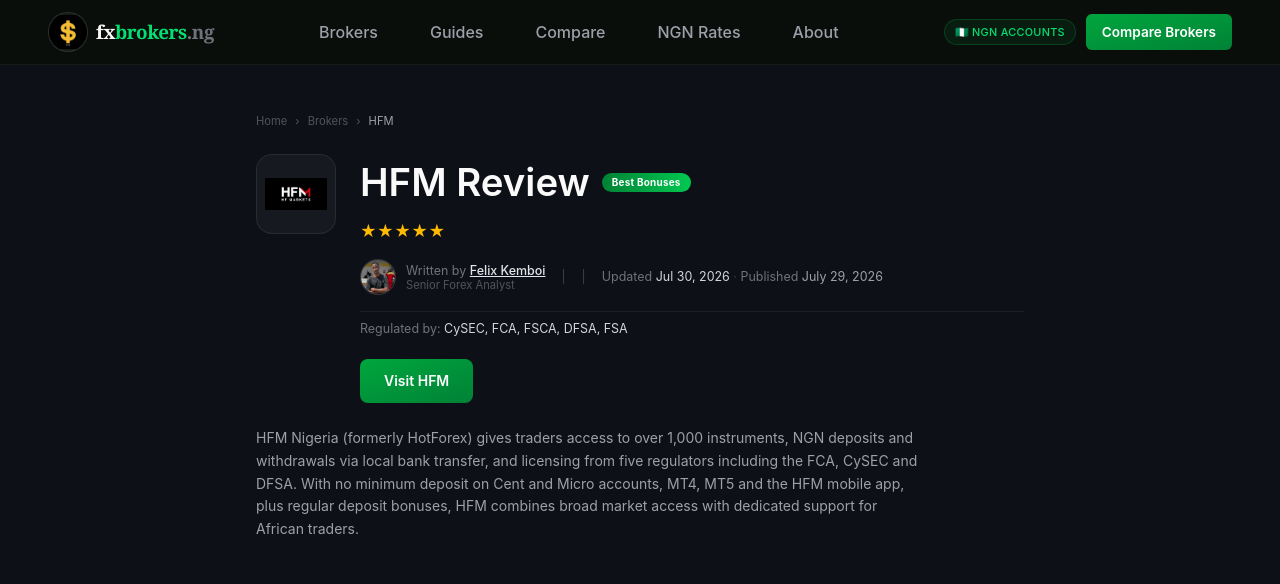
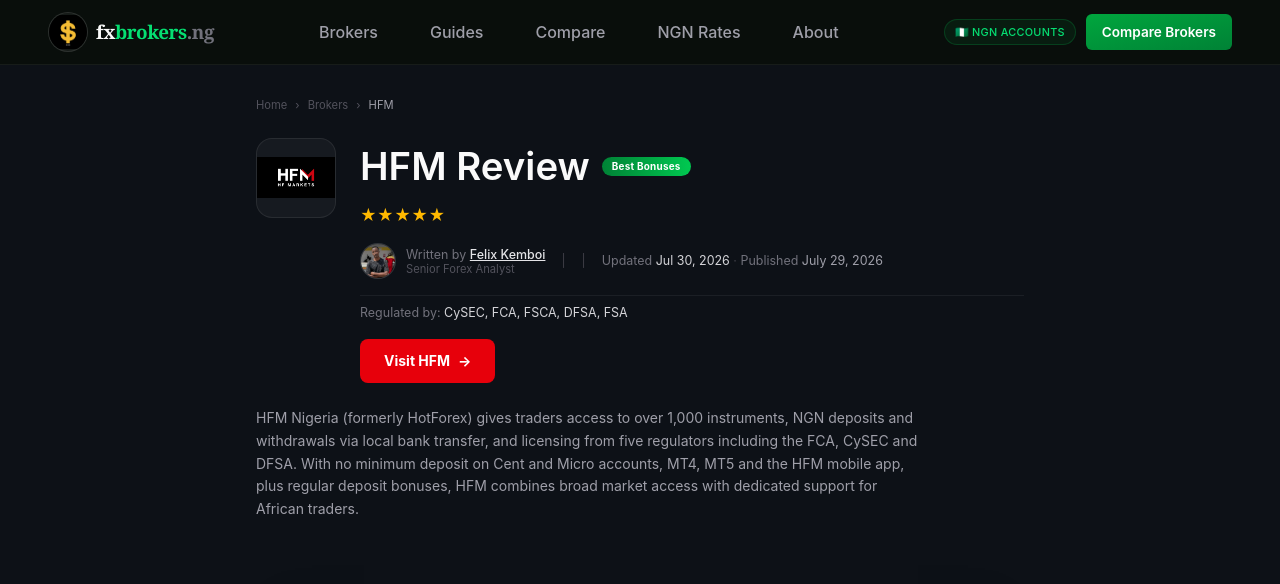
Before and after one commit to satoshikemboi/IB-Nigeria, a React (Vite) app: page /brokers/hfm in a window 1280 px wide. Shown: the top 584 px of the page. Built offline with nearby package versions, Linux system fonts and the light colour scheme; grey boxes are pictures that could not be loaded.

Commit message:
done with justmarkets

```diff
--- a/src/FBS/FBSHero.jsx
+++ b/src/FBS/FBSHero.jsx
@@ -74,9 +74,9 @@
             <a href={broker.affiliateLink}
               target="_blank"
               rel="noopener noreferrer sponsored"
-              className="inline-flex items-center gap-2 px-4 py-2 bg-linear-to-r from-green-600 to-green-700 text-gray-800 text-lg font-bold rounded-lg no-underline hover:-translate-y-0.5 hover:shadow-[0_8px_24px_rgba(22,163,74,0.4)] transition-all duration-200"
+              className="inline-flex items-center gap-2 px-4 py-2 bg-green-600 text-white text-md font-semibold rounded-lg no-underline hover:-translate-y-0.5 hover:shadow-[0_8px_24px_rgba(22,163,74,0.4)] transition-all duration-200"
             >
-              Register with {broker.name}
+              Create {broker.name} Account
               <span className="text-md font-bold">→</span>
             </a>
           </div>
--- a/src/HFM/HFM.jsx
+++ b/src/HFM/HFM.jsx
@@ -123,7 +123,7 @@
 
       <HFMHero broker={broker} />
 
-      <div className="max-w-4xl mx-auto px-[5vw] py-12 flex flex-col gap-14">
+      <div className="max-w-4xl mx-auto px-[5vw] py-6 flex flex-col gap-14">
 
         {/* ── Pros & Cons ── */}
         <section>
@@ -280,9 +280,6 @@
                   width="728"
                   height="90"
                 />
-                <span className="absolute bottom-0 right-0 bg-black/60 text-[10px] text-zinc-400 px-1 rounded-tl">
-                  Ad
-                </span>
               </a>
             </div>
           </div>
@@ -297,9 +294,10 @@
             href={broker.affiliateLink}
             target="_blank"
             rel="noopener noreferrer sponsored"
-            className="inline-flex items-center gap-2 px-8 py-3.5 bg-linear-to-br from-green-600 to-green-700 text-white text-sm font-semibold rounded-lg no-underline hover:-translate-y-0.5 hover:shadow-[0_8px_24px_rgba(22,163,74,0.4)] transition-all duration-200"
+            className="inline-flex items-center gap-2 px-8 py-3.5 bg-red-600 text-white text-sm font-semibold rounded-lg no-underline hover:-translate-y-0.5 hover:shadow-[0_8px_24px_rgba(22,163,74,0.4)] transition-all duration-200"
           >
             Open HFM Account
+            <span className="text-md font-bold">→</span>
           </a>
           <p className="text-[0.65rem] text-zinc-700">
             Affiliate disclosure: We may earn a commission if you open an account via our link. This does not affect our ratings.
--- a/src/HFM/HFMHero.jsx
+++ b/src/HFM/HFMHero.jsx
@@ -26,7 +26,7 @@
 export default function HFMHero({ broker = defaultBroker }) {
   return (
     <div className="border-b border-white/6 bg-[#0d1117]">
-      <div className="max-w-4xl mx-auto px-[5vw] py-12">
+      <div className="max-w-4xl mx-auto px-[5vw] py-8">
 
         {/* Breadcrumb */}
         <div className="flex items-center gap-2 text-[0.7rem] text-zinc-600 mb-6">
@@ -44,7 +44,7 @@
             <img
               src={broker.logo}
               alt={broker.name}
-              className="w-full h-full object-contain p-2"
+              className="w-full h-full object-contain"
               onError={(e) => {
                 e.target.style.display = "none";
                 e.target.parentElement.innerHTML = `<span style="font-size:1.8rem;font-weight:700;color:#4ade80">${broker.name.charAt(0)}</span>`;
@@ -67,7 +67,7 @@
 
             <Author />
 
-            <div className="flex flex-wrap gap-x-6 gap-y-1 text-[0.78rem] text-zinc-500 mb-5">
+            <div className="flex flex-wrap gap-x-6 gap-y-1 text-[0.78rem] text-zinc-500 mb-4">
               <span>Regulated by: <span className="text-zinc-300">{broker.regulation.join(", ")}</span></span>
             </div>
 
@@ -75,9 +75,10 @@
               href={broker.affiliateLink}
               target="_blank"
               rel="noopener noreferrer sponsored"
-              className="inline-flex items-center gap-2 px-6 py-3 bg-linear-to-br from-green-600 to-green-700 text-white text-sm font-semibold rounded-lg no-underline hover:-translate-y-0.5 hover:shadow-[0_8px_24px_rgba(22,163,74,0.4)] transition-all duration-200"
+              className="inline-flex items-center gap-2 px-6 py-3 bg-red-600 text-white text-sm font-bold rounded-lg no-underline hover:-translate-y-0.5 hover:shadow-[0_8px_24px_rgba(22,163,74,0.4)] transition-all duration-200"
             >
               Visit {broker.name}
+              <span className="text-md font-bold">→</span>
             </a>
           </div>
         </div>
@@ -98,7 +99,7 @@
             className="block"
           >
             <img
-              src="https://hfm.com/ke/en/promotions/loyalty-program?refid=30515020"
+              src="https://banner-api.hfm.com/banner/0bdeda68?regulator=HFKE&refid=30515020"
               alt="Trade with HFM"
               className="max-w-full h-auto block"
               width="728"
--- a/src/justmarkets/JustMarketsHero.jsx
+++ b/src/justmarkets/JustMarketsHero.jsx
@@ -26,7 +26,7 @@
 export default function JustMarketsHero({ broker = defaultBroker }) {
   return (
     <div className="border-b border-white/6 bg-[#0d1117]">
-      <div className="max-w-4xl mx-auto px-[5vw] py-12">
+      <div className="max-w-4xl mx-auto px-[5vw] py-8">
 
         {/* Breadcrumb */}
         <div className="flex items-center gap-2 text-[0.7rem] text-zinc-600 mb-6">
```
